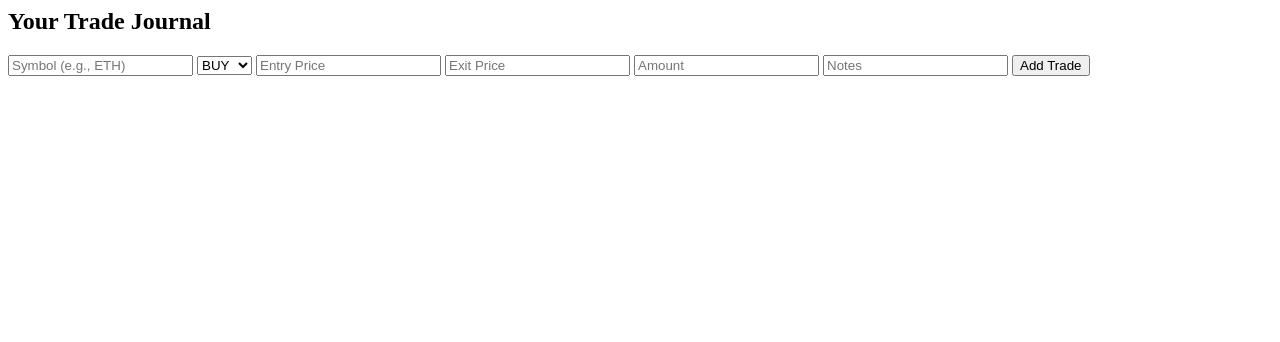
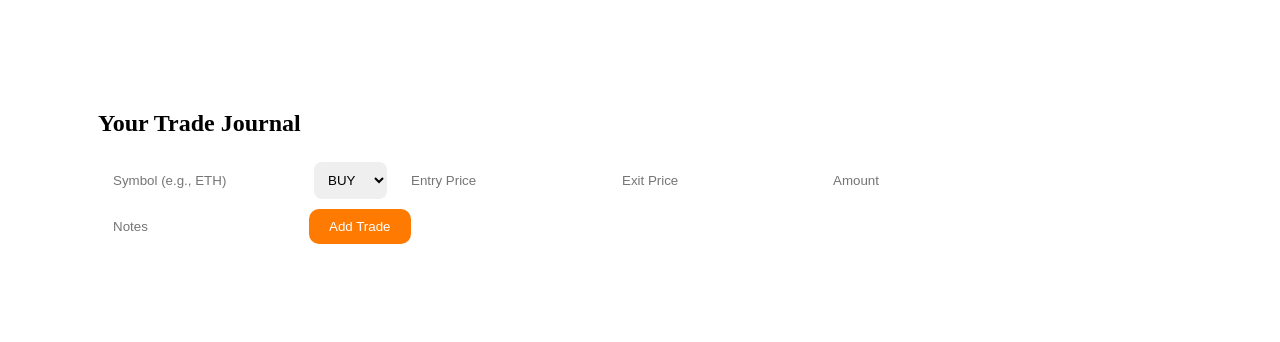
Before and after one commit to yoyosharjeel621-collab/psychic-potato, a plain HTML site: page frontend/index.html in a window 1280 px wide. Drawn offline with Linux system fonts and the light colour scheme; files that its build step writes are made by us from their sources.

Commit message:
Update index.html

```diff
--- a/frontend/index.html
+++ b/frontend/index.html
@@ -1,3 +1,14 @@
+<!DOCTYPE html>
+<html lang="en">
+<head>
+  <meta charset="UTF-8">
+  <meta name="viewport" content="width=device-width, initial-scale=1.0">
+  <title>DexInsight | Trading Journal</title>
+  <link rel="stylesheet" href="css/style.css">
+</head>
+<body>
+
+  <!-- Existing Dashboard Section -->
   <section class="dashboard">
     <h2>Your Trade Journal</h2>
 
@@ -18,3 +29,9 @@
       <!-- User trades will appear here -->
     </div>
   </section>
+
+  <!-- Include trades.js at the END of body -->
+  <script src="js/trades.js"></script>
+
+</body>
+</html>
```
Lines whose indentation alone changed are shown as unchanged.
